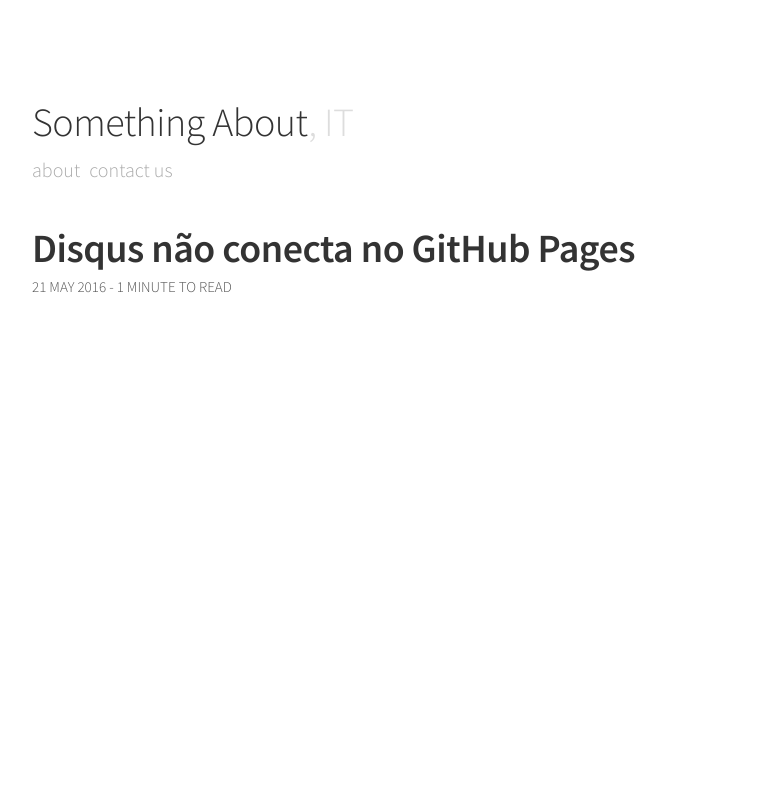
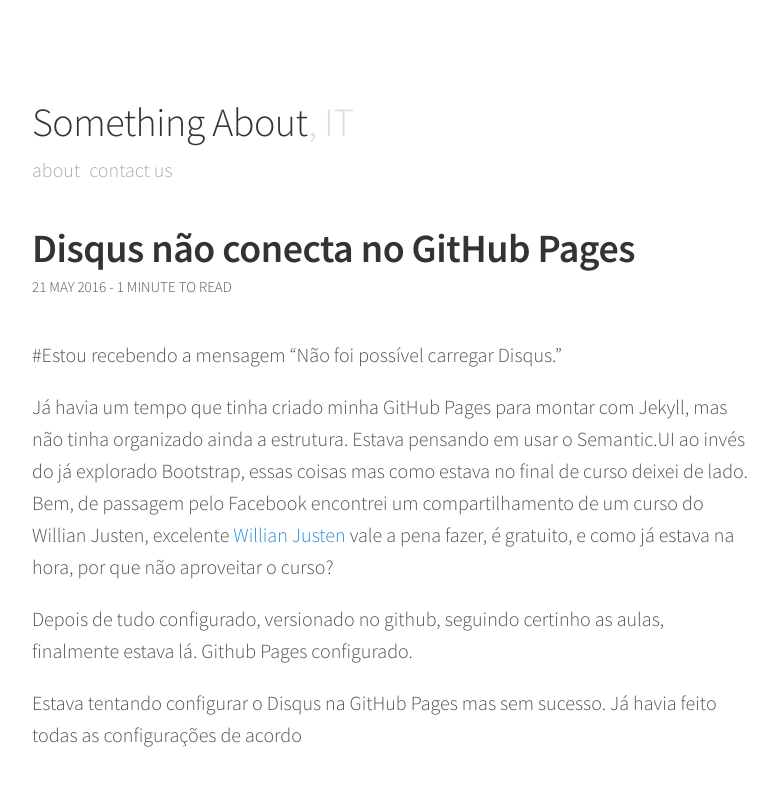
Before and after one commit to emilianocarvalho/emilianocarvalho.github.io, a Jekyll site: the page built from _posts/2016-05-21-disqus-no-conecta-no-github-pages.markdown, in a window 1280 px wide. Shown: the top 786 px of the page, without its empty margins (248-1026 px from the left). Built offline with Jekyll 4.4.1, drawn with Linux system fonts in a browser that asks for light colours; comment, search, counter and statistics services are not loaded.

Commit message:
First record, ok!

```diff
--- a/_posts/2016-05-21-disqus-no-conecta-no-github-pages.markdown
+++ b/_posts/2016-05-21-disqus-no-conecta-no-github-pages.markdown
@@ -3,3 +3,14 @@ layout: post
 title: "Disqus não conecta no GitHub Pages"
 date: "2016-05-21 20:22:37 -0300"
 ---
+
+#Estou recebendo a mensagem "Não foi possível carregar Disqus."
+
+Já havia um tempo que tinha criado minha GitHub Pages para montar com Jekyll, mas não tinha organizado ainda a estrutura. Estava pensando em usar o Semantic.UI ao invés do já explorado Bootstrap, essas coisas mas como estava no final de curso deixei de lado.
+Bem, de passagem pelo Facebook encontrei um compartilhamento de um curso do Willian Justen, excelente [Willian Justen][1] vale a pena fazer, é gratuito, e como já estava na hora, por que não aproveitar o curso?
+
+Depois de tudo configurado, versionado no github, seguindo certinho as aulas, finalmente estava lá. Github Pages configurado.
+
+Estava tentando configurar o Disqus na GitHub Pages mas sem sucesso. Já havia feito todas as configurações de acordo
+
+[1]: http://willianjusten.teachable.com/courses/criando-sites-estaticos-com-jekyll        "Willian Justen"
```
